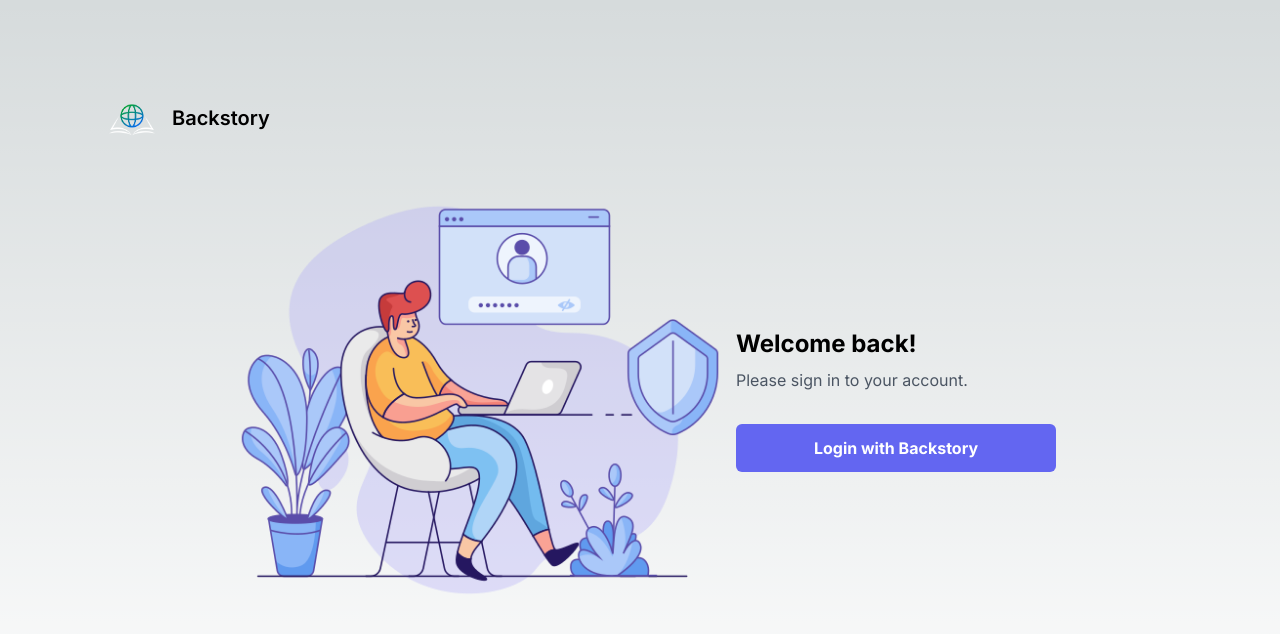
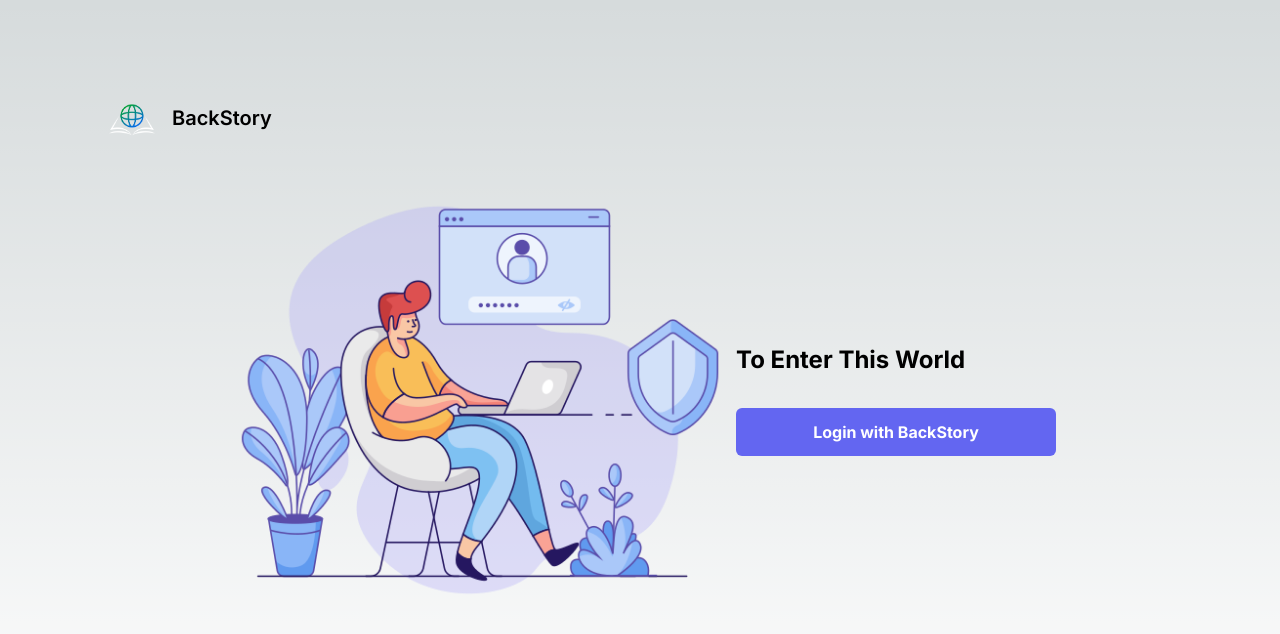
Before and after one commit to ares0524/Backstory-subdomain, a Next.js app: page / in a window 1280 px wide. Shown: the top 634 px of the page. Built offline with nearby package versions, Linux system fonts and the light colour scheme.

Commit message:
Update page.tsx
- Changed title
- Removed description

```diff
--- a/app/page.tsx
+++ b/app/page.tsx
@@ -4,9 +4,9 @@ import Link from 'next/link'
 export default function Home() {
   return (
     <>
-        <a href="http://localhost:3000" className="flex items-center auth-logo">
+        <a href="/" className="flex items-center auth-logo">
             <Image width={60} height={36} src="/assets/images/logo.png" className="mr-3 h-6 sm:h-9" alt="Flowbite Logo" />
-            <span className="self-center text-xl font-semibold whitespace-nowrap dark:text-white">Backstory</span>
+            <span className="self-center text-xl font-semibold whitespace-nowrap dark:text-white">BackStory</span>
         </a>
 
         <div className="flex flex-col items-center md:flex-row md:h-screen justify-center">
@@ -16,10 +16,7 @@ export default function Home() {
             <div className="flex flex-col items-center justify-center w-full md:w-1/4">
                 <div className="w-full max-w-md space-y-8">
                     <div>
-                        <h1 className="text-2xl font-bold">Welcome back!</h1>
-                        <p className="mt-2 text-gray-600">
-                        Please sign in to your account.
-                        </p>
+                        <h1 className="text-2xl font-bold">To Enter This World</h1>
                     </div>
 
                       <div>
@@ -27,7 +24,7 @@ export default function Home() {
                             type="submit"
                             className="w-full px-4 py-3 font-bold text-white bg-indigo-500 rounded-md hover:bg-indigo-600 focus:outline-none focus:shadow-outline-indigo focus:border-indigo-700"
                         >
-                          Login with Backstory
+                          Login with BackStory
                         </button>
                       </div>
                 </div>
```
